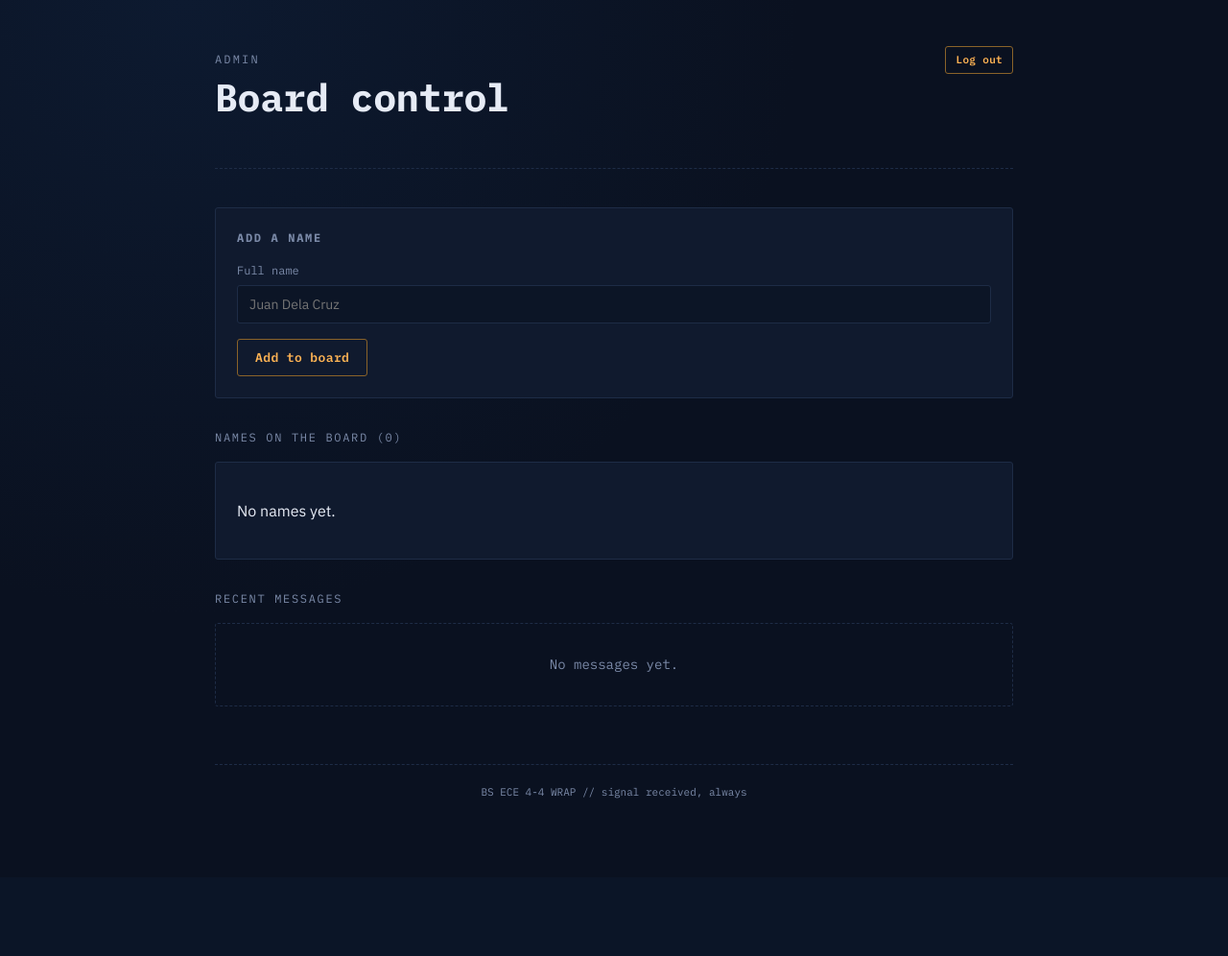
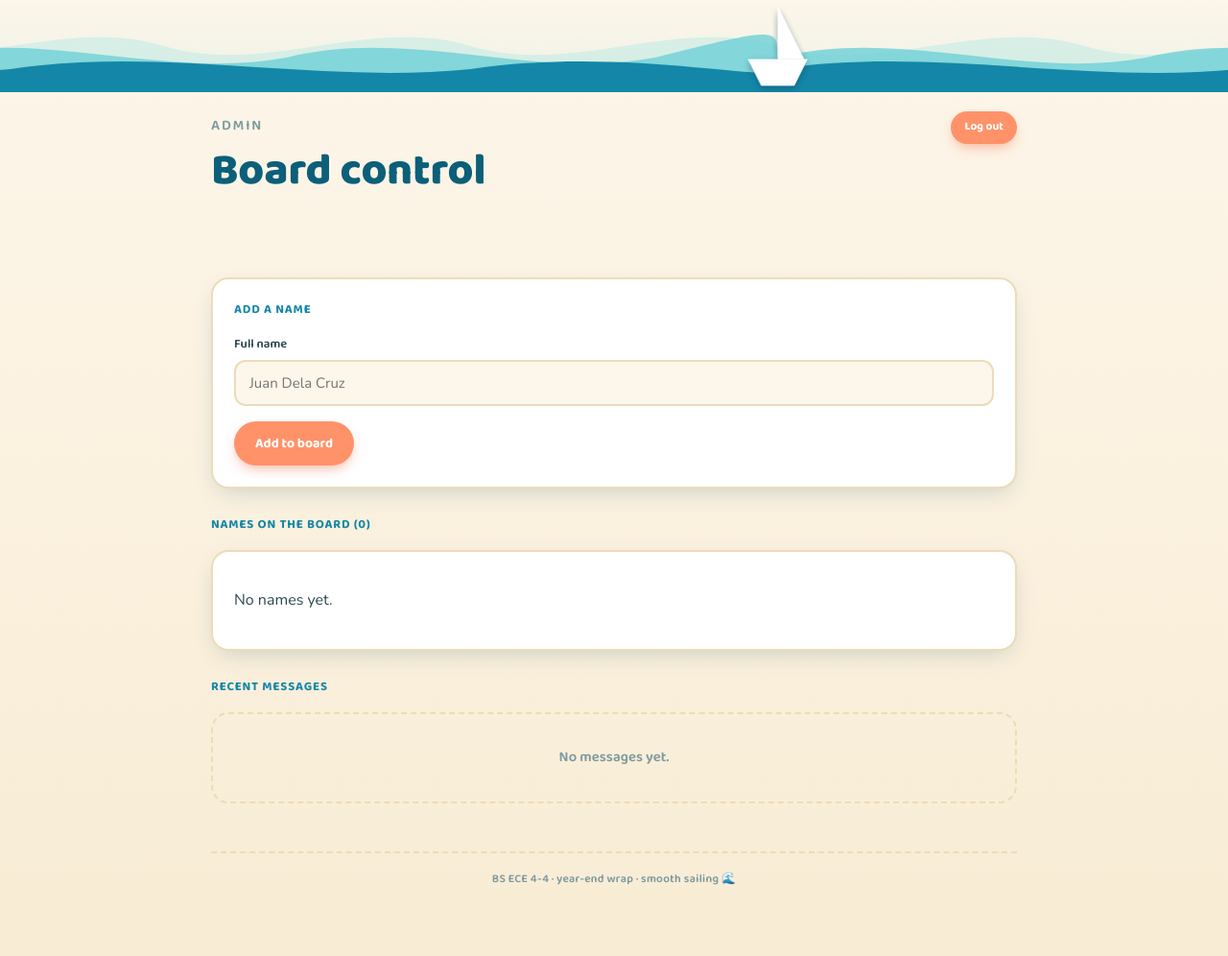
Before and after one commit to mmyoyoy09a-afk/4-4-wrap, a Flask app: page /admin in a window 1280 px wide. Shown: the whole page at 96% size. Before the commit the page ends 832 px from the top, so only its background shows below. Run offline with Flask 3, Linux system fonts and the light colour scheme; the visitor is signed in with stand-in values (Sample User, id 1); data that the repository does not hold is empty.

Commit message:
Add files via upload

```diff
--- a/static/style.css
+++ b/static/style.css
@@ -1,32 +1,37 @@
-@import url('https://fonts.googleapis.com/css2?family=IBM+Plex+Mono:wght@400;500;600;700&family=IBM+Plex+Sans:wght@400;500;600&display=swap');
+@import url('https://fonts.googleapis.com/css2?family=Baloo+2:wght@500;600;700;800&family=Nunito:wght@400;600;700;800&display=swap');
 
 :root {
-  --bg: #0a1120;
-  --panel: #101a2e;
-  --panel-border: #1e2c46;
-  --trace: #ffb454;      /* oscilloscope amber */
-  --trace-dim: #8a6329;
-  --text: #e6ebf5;
-  --text-muted: #7b8aa8;
-  --danger: #ff6b6b;
-  --success: #6fd08c;
-  --radius: 3px;
-  --mono: 'IBM Plex Mono', ui-monospace, monospace;
-  --sans: 'IBM Plex Sans', system-ui, sans-serif;
+  --bg: #fdf6ea;
+  --bg-deep: #f8ecd4;
+  --sand-line: #ecdcb8;
+  --sea-pale: #bfe9e4;
+  --sea-light: #6fd0d6;
+  --sea-mid: #2fb3c4;
+  --sea-deep: #1487a8;
+  --sea-ink: #0c5f78;
+  --coral: #ff9269;
+  --coral-dark: #f0724a;
+  --ink: #2c4a52;
+  --text-muted: #7c9a9e;
+  --white: #ffffff;
+  --danger: #e8604a;
+  --success: #2fa876;
+  --radius: 18px;
+  --radius-sm: 12px;
+  --display: 'Baloo 2', ui-rounded, sans-serif;
+  --body: 'Nunito', system-ui, sans-serif;
+  --shadow: 0 8px 24px -8px rgba(20, 90, 110, 0.25);
 }
 
 * { box-sizing: border-box; }
-
 html { scroll-behavior: smooth; }
 
 body {
   margin: 0;
-  background:
-    radial-gradient(circle at 15% 0%, #0d1a30 0%, var(--bg) 45%),
-    var(--bg);
-  color: var(--text);
-  font-family: var(--sans);
-  line-height: 1.5;
+  background: linear-gradient(180deg, var(--bg) 0%, var(--bg-deep) 100%);
+  color: var(--ink);
+  font-family: var(--body);
+  line-height: 1.55;
   min-height: 100vh;
 }
 
@@ -35,260 +40,97 @@ a { color: inherit; }
 .wrap {
   max-width: 880px;
   margin: 0 auto;
-  padding: 0 24px 80px;
+  padding: 0 20px 70px;
 }
 
-/* ---- header / signature: connector rail ---- */
+/* ---------------- ocean banner (signature element) ---------------- */
+
+.ocean-banner {
+  position: relative;
+  width: 100%;
+  height: 96px;
+  overflow: hidden;
+  background: linear-gradient(180deg, transparent 0%, rgba(191, 233, 228, 0.25) 100%);
+}
+
+.ocean-banner svg {
+  position: absolute;
+  bottom: 0;
+  left: 0;
+  width: 200%;
+  height: 100%;
+  animation: drift 18s linear infinite;
+}
+.wave-back { animation-duration: 26s; opacity: 0.55; }
+.wave-mid { animation-duration: 19s; opacity: 0.8; animation-direction: reverse; }
+.wave-front { animation-duration: 13s; opacity: 1; }
+
+@keyframes drift {
+  from { transform: translateX(0); }
+  to { transform: translateX(-50%); }
+}
+
+.boat {
+  position: absolute;
+  width: 26px;
+  height: 34px;
+  filter: drop-shadow(0 3px 3px rgba(12, 70, 90, 0.25));
+  animation: bob 3.6s ease-in-out infinite, sail 22s linear infinite;
+}
+.boat-1 { bottom: 30px; animation-delay: 0s, 0s; }
+.boat-2 { bottom: 46px; width: 20px; height: 26px; animation-delay: -1.4s, -9s; }
+
+@keyframes bob {
+  0%, 100% { transform: translateY(0) rotate(-3deg); }
+  50% { transform: translateY(-6px) rotate(3deg); }
+}
+@keyframes sail {
+  from { left: -8%; }
+  to { left: 108%; }
+}
+
+@media (prefers-reduced-motion: reduce) {
+  .ocean-banner svg, .boat { animation: none !important; }
+}
+
+@media (max-width: 560px) {
+  .ocean-banner { height: 64px; }
+  .boat { width: 18px; height: 24px; }
+  .boat-2 { width: 14px; height: 18px; }
+}
+
+/* ---------------- header ---------------- */
 
 .site-header {
-  padding: 48px 0 32px;
-  border-bottom: 1px dashed var(--panel-border);
-  margin-bottom: 40px;
-  position: relative;
+  padding: 20px 0 30px;
+  margin-bottom: 32px;
+  text-align: center;
 }
 
 .eyebrow {
-  font-family: var(--mono);
-  font-size: 12px;
-  letter-spacing: 0.18em;
-  color: var(--trace);
+  font-family: var(--display);
+  font-size: 13px;
+  letter-spacing: 0.12em;
+  color: var(--sea-deep);
   text-transform: uppercase;
-  margin: 0 0 10px;
+  margin: 0 0 8px;
+  font-weight: 600;
 }
 
 .site-header h1 {
-  font-family: var(--mono);
-  font-size: clamp(28px, 5vw, 40px);
-  font-weight: 700;
+  font-family: var(--display);
+  font-size: clamp(30px, 7vw, 46px);
+  font-weight: 800;
   margin: 0 0 12px;
-  letter-spacing: -0.01em;
+  color: var(--sea-ink);
 }
 
 .site-header p {
   color: var(--text-muted);
-  max-width: 56ch;
-  margin: 0;
+  max-width: 46ch;
+  margin: 0 auto;
+  font-size: 15px;
 }
-
-.rail {
-  display: flex;
-  align-items: center;
-  gap: 6px;
-  margin-top: 24px;
-}
-.rail .pin {
-  width: 7px; height: 7px; border-radius: 50%;
-  background: var(--trace-dim);
-  flex: 0 0 auto;
-}
-.rail .pin.on { background: var(--trace); box-shadow: 0 0 6px var(--trace); }
-.rail .wire {
-  height: 1px;
-  flex: 1 1 auto;
-  background: repeating-linear-gradient(90deg, var(--panel-border) 0 4px, transparent 4px 8px);
-}
-
-/* ---- directory grid ---- */
-
-.grid {
-  display: grid;
-  grid-template-columns: repeat(auto-fill, minmax(220px, 1fr));
-  gap: 14px;
-}
-
-.card {
-  display: block;
-  background: var(--panel);
-  border: 1px solid var(--panel-border);
-  border-radius: var(--radius);
-  padding: 18px 18px 16px;
-  text-decoration: none;
-  transition: border-color .15s ease, transform .15s ease;
-  position: relative;
-  overflow: hidden;
-}
-.card::before {
-  content: '';
-  position: absolute; left: 0; top: 0; bottom: 0;
-  width: 3px;
-  background: var(--trace-dim);
-  transition: background .15s ease;
-}
-.card:hover { border-color: var(--trace-dim); transform: translateY(-1px); }
-.card:hover::before { background: var(--trace); }
-
-.card .name {
-  font-family: var(--mono);
-  font-size: 16px;
-  font-weight: 600;
-  margin: 0 0 6px;
-}
-.card .meta {
-  font-family: var(--mono);
-  font-size: 12px;
-  color: var(--text-muted);
-}
-
-.empty {
-  border: 1px dashed var(--panel-border);
-  border-radius: var(--radius);
-  padding: 32px;
-  text-align: center;
-  color: var(--text-muted);
-  font-family: var(--mono);
-  font-size: 14px;
-}
-
-/* ---- person page ---- */
-
-.back-link {
-  font-family: var(--mono);
-  font-size: 13px;
-  color: var(--text-muted);
-  text-decoration: none;
-  display: inline-block;
-  margin-bottom: 24px;
-}
-.back-link:hover { color: var(--trace); }
-
-.person-name {
-  font-family: var(--mono);
-  font-size: clamp(26px, 4vw, 34px);
-  font-weight: 700;
-  margin: 0 0 28px;
-}
-
-.panel {
-  background: var(--panel);
-  border: 1px solid var(--panel-border);
-  border-radius: var(--radius);
-  padding: 22px;
-  margin-bottom: 32px;
-}
-
-.panel h2, .section-title {
-  font-family: var(--mono);
-  font-size: 12px;
-  letter-spacing: 0.14em;
-  text-transform: uppercase;
-  color: var(--text-muted);
-  margin: 0 0 16px;
-}
-
-label {
-  display: block;
-  font-family: var(--mono);
-  font-size: 12px;
-  color: var(--text-muted);
-  margin: 14px 0 6px;
-}
-label:first-child { margin-top: 0; }
-
-input[type=text], textarea {
-  width: 100%;
-  background: #0c1526;
-  border: 1px solid var(--panel-border);
-  border-radius: var(--radius);
-  color: var(--text);
-  padding: 10px 12px;
-  font-family: var(--sans);
-  font-size: 14px;
-  resize: vertical;
-}
-input[type=text]:focus, textarea:focus {
-  outline: none;
-  border-color: var(--trace);
-}
-
-textarea { min-height: 90px; }
-
-.check-row {
-  display: flex;
-  align-items: center;
-  gap: 8px;
-  margin: 14px 0 4px;
-  font-family: var(--mono);
-  font-size: 13px;
-  color: var(--text-muted);
-}
-.check-row input { accent-color: var(--trace); }
-
-button, .btn {
-  font-family: var(--mono);
-  font-size: 13px;
-  font-weight: 600;
-  letter-spacing: 0.03em;
-  background: transparent;
-  border: 1px solid var(--trace-dim);
-  color: var(--trace);
-  padding: 10px 18px;
-  border-radius: var(--radius);
-  cursor: pointer;
-  text-decoration: none;
-  display: inline-block;
-  transition: all .15s ease;
-  margin-top: 16px;
-}
-button:hover, .btn:hover {
-  background: var(--trace);
-  color: #14100a;
-  border-color: var(--trace);
-}
-.btn.danger { border-color: #5a2b2b; color: var(--danger); }
-.btn.danger:hover { background: var(--danger); color: #200a0a; }
-.btn.small { padding: 5px 10px; font-size: 11px; margin-top: 0; }
-
-/* ---- message feed (log style) ---- */
-
-.feed { display: flex; flex-direction: column; gap: 10px; }
-
-.msg {
-  border: 1px solid var(--panel-border);
-  border-left: 2px solid var(--trace-dim);
-  border-radius: var(--radius);
-  padding: 12px 16px;
-  background: #0c1526;
-}
-.msg .msg-meta {
-  font-family: var(--mono);
-  font-size: 11px;
-  color: var(--text-muted);
-  margin-bottom: 6px;
-  display: flex;
-  justify-content: space-between;
-  gap: 12px;
-}
-.msg .msg-meta .from { color: var(--trace); }
-.msg p { margin: 0; white-space: pre-wrap; word-wrap: break-word; }
-
-/* ---- flash messages ---- */
-
-.flash {
-  font-family: var(--mono);
-  font-size: 13px;
-  padding: 10px 14px;
-  border-radius: var(--radius);
-  margin-bottom: 20px;
-  border: 1px solid;
-}
-.flash.success { color: var(--success); border-color: #2f5a3d; background: #0d1f14; }
-.flash.error { color: var(--danger); border-color: #5a2b2b; background: #1f0d0d; }
-
-/* ---- admin ---- */
-
-.admin-row {
-  display: flex;
-  justify-content: space-between;
-  align-items: center;
-  padding: 10px 0;
-  border-bottom: 1px solid var(--panel-border);
-  gap: 12px;
-}
-.admin-row:last-child { border-bottom: none; }
-.admin-row .name { font-family: var(--mono); font-size: 14px; }
-.admin-row .meta { font-family: var(--mono); font-size: 11px; color: var(--text-muted); }
-
-.inline-form { display: inline; }
 
 .top-bar {
   display: flex;
@@ -296,14 +138,242 @@ button:hover, .btn:hover {
   align-items: baseline;
   flex-wrap: wrap;
   gap: 12px;
+  text-align: left;
+}
+.top-bar .site-header { text-align: left; padding: 20px 0 12px; margin-bottom: 0; }
+
+/* ---------------- directory grid ---------------- */
+
+.grid {
+  display: grid;
+  grid-template-columns: repeat(auto-fill, minmax(210px, 1fr));
+  gap: 14px;
 }
 
+.card {
+  display: block;
+  background: var(--white);
+  border: 2px solid var(--sand-line);
+  border-radius: var(--radius);
+  padding: 20px 20px 18px;
+  text-decoration: none;
+  transition: transform .18s ease, box-shadow .18s ease, border-color .18s ease;
+  position: relative;
+}
+.card:hover {
+  transform: translateY(-3px);
+  border-color: var(--sea-light);
+  box-shadow: var(--shadow);
+}
+.card::after {
+  content: '\26F5';
+  position: absolute;
+  top: 16px;
+  right: 16px;
+  font-size: 15px;
+  opacity: 0.35;
+}
+.card .name {
+  font-family: var(--display);
+  font-size: 17px;
+  font-weight: 700;
+  margin: 0 0 6px;
+  color: var(--ink);
+}
+.card .meta {
+  font-family: var(--body);
+  font-weight: 700;
+  font-size: 12px;
+  color: var(--sea-deep);
+}
+
+.empty {
+  border: 2px dashed var(--sand-line);
+  border-radius: var(--radius);
+  padding: 34px;
+  text-align: center;
+  color: var(--text-muted);
+  font-family: var(--display);
+  font-weight: 600;
+  font-size: 15px;
+}
+
+/* ---------------- person page ---------------- */
+
+.back-link {
+  font-family: var(--display);
+  font-weight: 600;
+  font-size: 14px;
+  color: var(--sea-deep);
+  text-decoration: none;
+  display: inline-block;
+  margin-bottom: 18px;
+}
+.back-link:hover { color: var(--coral-dark); }
+
+.person-name {
+  font-family: var(--display);
+  font-size: clamp(26px, 6vw, 36px);
+  font-weight: 800;
+  margin: 0 0 24px;
+  color: var(--sea-ink);
+}
+
+.panel {
+  background: var(--white);
+  border: 2px solid var(--sand-line);
+  border-radius: var(--radius);
+  padding: 22px;
+  margin-bottom: 28px;
+  box-shadow: var(--shadow);
+}
+
+.panel h2, .section-title {
+  font-family: var(--display);
+  font-size: 13px;
+  letter-spacing: 0.06em;
+  text-transform: uppercase;
+  color: var(--sea-deep);
+  margin: 0 0 16px;
+  font-weight: 700;
+}
+
+label {
+  display: block;
+  font-family: var(--display);
+  font-size: 13px;
+  color: var(--ink);
+  font-weight: 600;
+  margin: 14px 0 6px;
+}
+label:first-child { margin-top: 0; }
+
+input[type=text], input[type=password], textarea {
+  width: 100%;
+  background: var(--bg);
+  border: 2px solid var(--sand-line);
+  border-radius: var(--radius-sm);
+  color: var(--ink);
+  padding: 12px 14px;
+  font-family: var(--body);
+  font-size: 15px;
+}
+input[type=text]:focus, input[type=password]:focus, textarea:focus {
+  outline: none;
+  border-color: var(--sea-mid);
+}
+textarea { min-height: 100px; resize: vertical; }
+
+.check-row {
+  display: flex;
+  align-items: center;
+  gap: 8px;
+  margin: 14px 0 4px;
+  font-family: var(--body);
+  font-weight: 700;
+  font-size: 14px;
+  color: var(--ink);
+}
+.check-row input { accent-color: var(--coral); width: 18px; height: 18px; }
+
+button, .btn {
+  font-family: var(--display);
+  font-size: 14px;
+  font-weight: 700;
+  background: var(--coral);
+  border: none;
+  color: var(--white);
+  padding: 12px 22px;
+  border-radius: 999px;
+  cursor: pointer;
+  text-decoration: none;
+  display: inline-block;
+  transition: transform .12s ease, background .15s ease;
+  margin-top: 16px;
+  min-height: 44px;
+  box-shadow: 0 6px 14px -4px rgba(240, 114, 74, 0.55);
+}
+button:hover, .btn:hover { background: var(--coral-dark); transform: translateY(-1px); }
+button:active, .btn:active { transform: translateY(0); }
+.btn.danger { background: transparent; border: 2px solid #f3c3b6; color: var(--danger); box-shadow: none; }
+.btn.danger:hover { background: var(--danger); color: var(--white); border-color: var(--danger); }
+.btn.small { padding: 7px 14px; font-size: 12px; margin-top: 0; min-height: 34px; }
+
+/* ---------------- message feed ---------------- */
+
+.feed { display: flex; flex-direction: column; gap: 10px; }
+
+.msg {
+  border: 2px solid var(--sand-line);
+  border-radius: var(--radius-sm);
+  padding: 14px 16px;
+  background: var(--white);
+}
+.msg .msg-meta {
+  font-family: var(--display);
+  font-weight: 700;
+  font-size: 12px;
+  color: var(--text-muted);
+  margin-bottom: 6px;
+  display: flex;
+  justify-content: space-between;
+  gap: 12px;
+  flex-wrap: wrap;
+}
+.msg .msg-meta .from { color: var(--coral-dark); }
+.msg p { margin: 0; white-space: pre-wrap; word-wrap: break-word; }
+
+/* ---------------- flash messages ---------------- */
+
+.flash {
+  font-family: var(--display);
+  font-weight: 600;
+  font-size: 13px;
+  padding: 12px 16px;
+  border-radius: var(--radius-sm);
+  margin-bottom: 18px;
+  border: 2px solid;
+}
+.flash.success { color: #1d7a55; border-color: #bfe8d4; background: #ecfbf3; }
+.flash.error { color: var(--danger); border-color: #f3c3b6; background: #fff1ec; }
+
+/* ---------------- admin ---------------- */
+
+.admin-row {
+  display: flex;
+  justify-content: space-between;
+  align-items: center;
+  padding: 12px 0;
+  border-bottom: 2px dashed var(--sand-line);
+  gap: 12px;
+  flex-wrap: wrap;
+}
+.admin-row:last-child { border-bottom: none; }
+.admin-row .name { font-family: var(--display); font-size: 15px; font-weight: 700; }
+.admin-row .meta { font-family: var(--body); font-size: 12px; color: var(--text-muted); }
+
+.inline-form { display: inline; }
+
 footer {
-  margin-top: 60px;
-  padding-top: 20px;
-  border-top: 1px dashed var(--panel-border);
-  font-family: var(--mono);
-  font-size: 11px;
+  margin-top: 50px;
+  padding-top: 18px;
+  border-top: 2px dashed var(--sand-line);
+  font-family: var(--display);
+  font-weight: 600;
+  font-size: 12px;
   color: var(--text-muted);
   text-align: center;
+  letter-spacing: 0.02em;
 }
+
+/* ---------------- mobile tweaks ---------------- */
+
+@media (max-width: 480px) {
+  .wrap { padding: 0 16px 50px; }
+  .panel { padding: 18px; }
+  .grid { grid-template-columns: 1fr 1fr; gap: 10px; }
+  .card { padding: 16px; }
+  button, .btn { width: 100%; text-align: center; }
+  .btn.small { width: auto; }
+  .top-bar { flex-direction: column; align-items: flex-start; }
+}
--- a/templates/base.html
+++ b/templates/base.html
@@ -7,6 +7,28 @@
   <link rel="stylesheet" href="{{ url_for('static', filename='style.css') }}">
 </head>
 <body>
+  <div class="ocean-banner" aria-hidden="true">
+    <svg class="wave wave-back" viewBox="0 0 2400 120" preserveAspectRatio="none" xmlns="http://www.w3.org/2000/svg">
+      <path fill="#bfe9e4" d="M0,60 C100,100 200,20 300,60 C400,100 500,20 600,60 C700,100 800,20 900,60 C1000,100 1100,20 1200,60 L1200,120 L0,120 Z
+        M1200,60 C1300,100 1400,20 1500,60 C1600,100 1700,20 1800,60 C1900,100 2000,20 2100,60 C2200,100 2300,20 2400,60 L2400,120 L1200,120 Z"/>
+    </svg>
+    <svg class="wave wave-mid" viewBox="0 0 2400 120" preserveAspectRatio="none" xmlns="http://www.w3.org/2000/svg">
+      <path fill="#6fd0d6" d="M0,75 C120,35 240,105 360,75 C480,35 600,105 720,75 C840,35 960,105 1080,75 C1200,35 1200,35 1200,75 L1200,120 L0,120 Z
+        M1200,75 C1320,35 1440,105 1560,75 C1680,35 1800,105 1920,75 C2040,35 2160,105 2280,75 C2400,35 2400,35 2400,75 L2400,120 L1200,120 Z"/>
+    </svg>
+    <svg class="wave wave-front" viewBox="0 0 2400 120" preserveAspectRatio="none" xmlns="http://www.w3.org/2000/svg">
+      <path fill="#1487a8" d="M0,90 C150,60 300,110 450,90 C600,60 750,110 900,90 C1050,60 1200,110 1200,90 L1200,120 L0,120 Z
+        M1200,90 C1350,60 1500,110 1650,90 C1800,60 1950,110 2100,90 C2250,60 2400,110 2400,90 L2400,120 L1200,120 Z"/>
+    </svg>
+    <svg class="boat boat-1" viewBox="0 0 22 28" xmlns="http://www.w3.org/2000/svg">
+      <path fill="#ffffff" d="M2 18 L20 18 L16 26 L6 26 Z"/>
+      <path fill="#ffffff" d="M11 2 L11 18 L19 18 Z"/>
+    </svg>
+    <svg class="boat boat-2" viewBox="0 0 22 28" xmlns="http://www.w3.org/2000/svg">
+      <path fill="#ffffff" d="M2 18 L20 18 L16 26 L6 26 Z"/>
+      <path fill="#ffffff" d="M11 2 L11 18 L19 18 Z"/>
+    </svg>
+  </div>
   <div class="wrap">
     {% with messages = get_flashed_messages(with_categories=true) %}
       {% if messages %}
@@ -18,7 +40,7 @@
 
     {% block content %}{% endblock %}
 
-    <footer>BS ECE 4-4 WRAP // signal received, always</footer>
+    <footer>BS ECE 4-4 &middot; year-end wrap &middot; smooth sailing 🌊</footer>
   </div>
 </body>
 </html>
```
Also changed, not shown: templates/index.html (+3 -9 lines).
